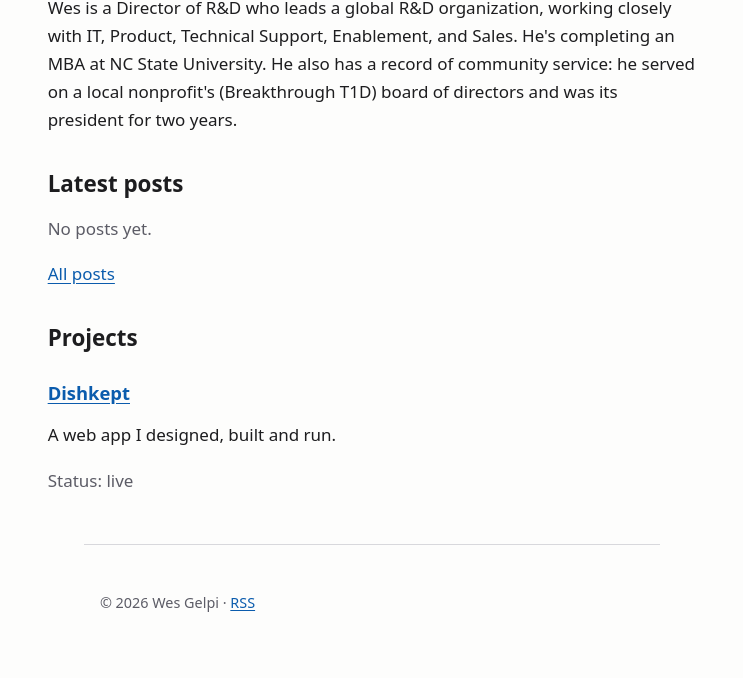
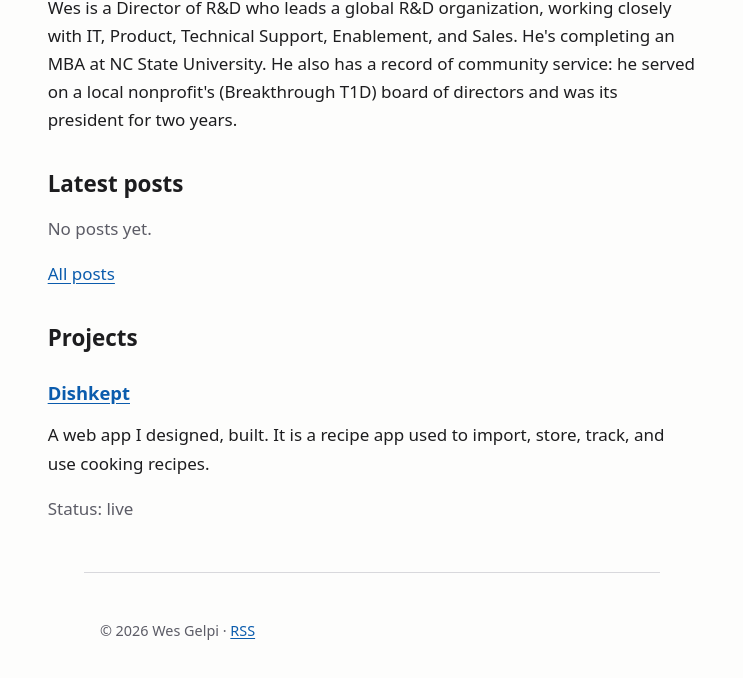
Before and after one commit to JHGelpi/geltech-pubs, an Astro site: page / in a window 1280 px wide. Shown: the part 156-834 px from the top of the page, without its empty margins (268-1011 px from the left). Built offline with nearby package versions, Linux system fonts and the light colour scheme; Astro itself is replaced by a stand-in of ours.

Commit message:
content: Dishkept summary

```diff
--- a/src/content/projects/dishkept.md
+++ b/src/content/projects/dishkept.md
@@ -1,6 +1,6 @@
 ---
 name: Dishkept
-summary: "A web app I designed, built and run."
+summary: "A web app I designed, built.  It is a recipe app used to import, store, track, and use cooking recipes."
 url: https://dishkept.geltech.dev
 status: live
 order: 1
```
